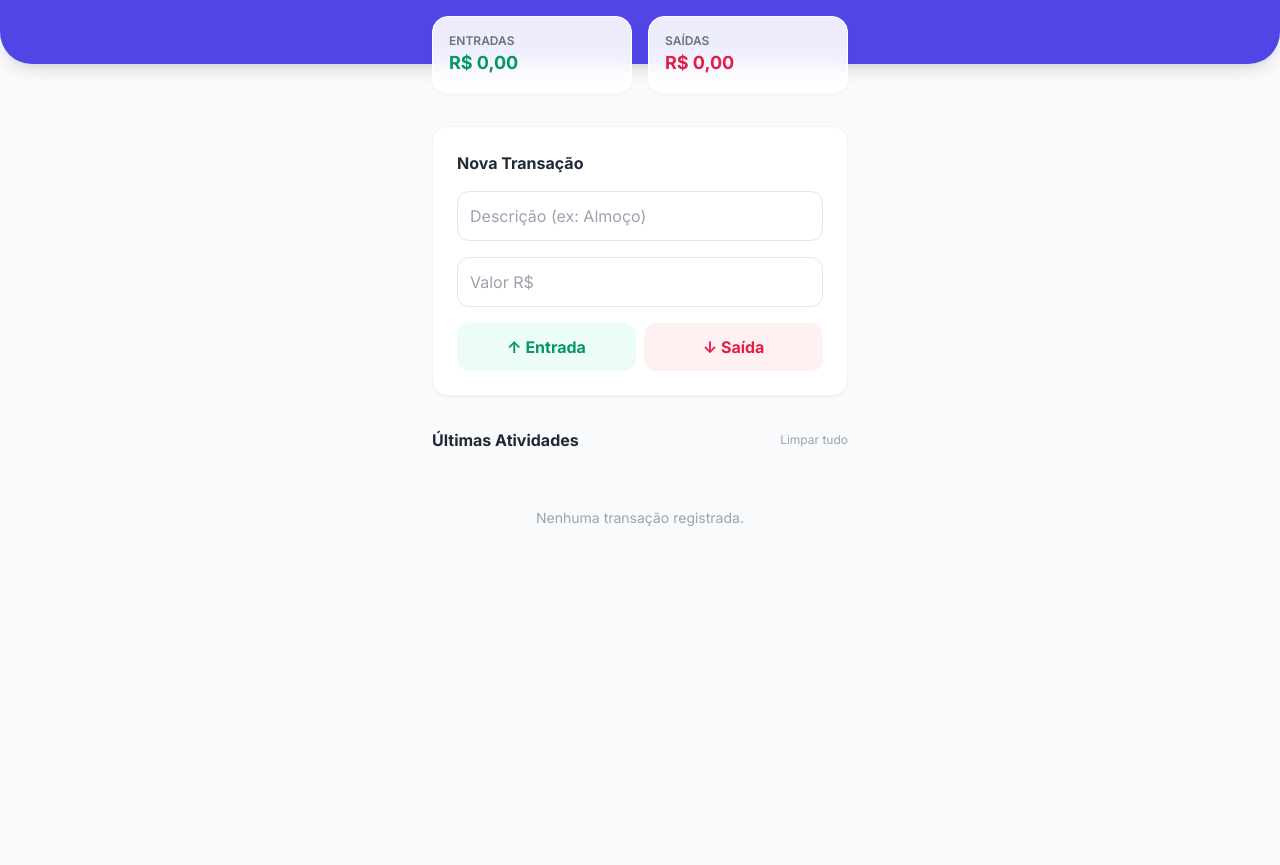
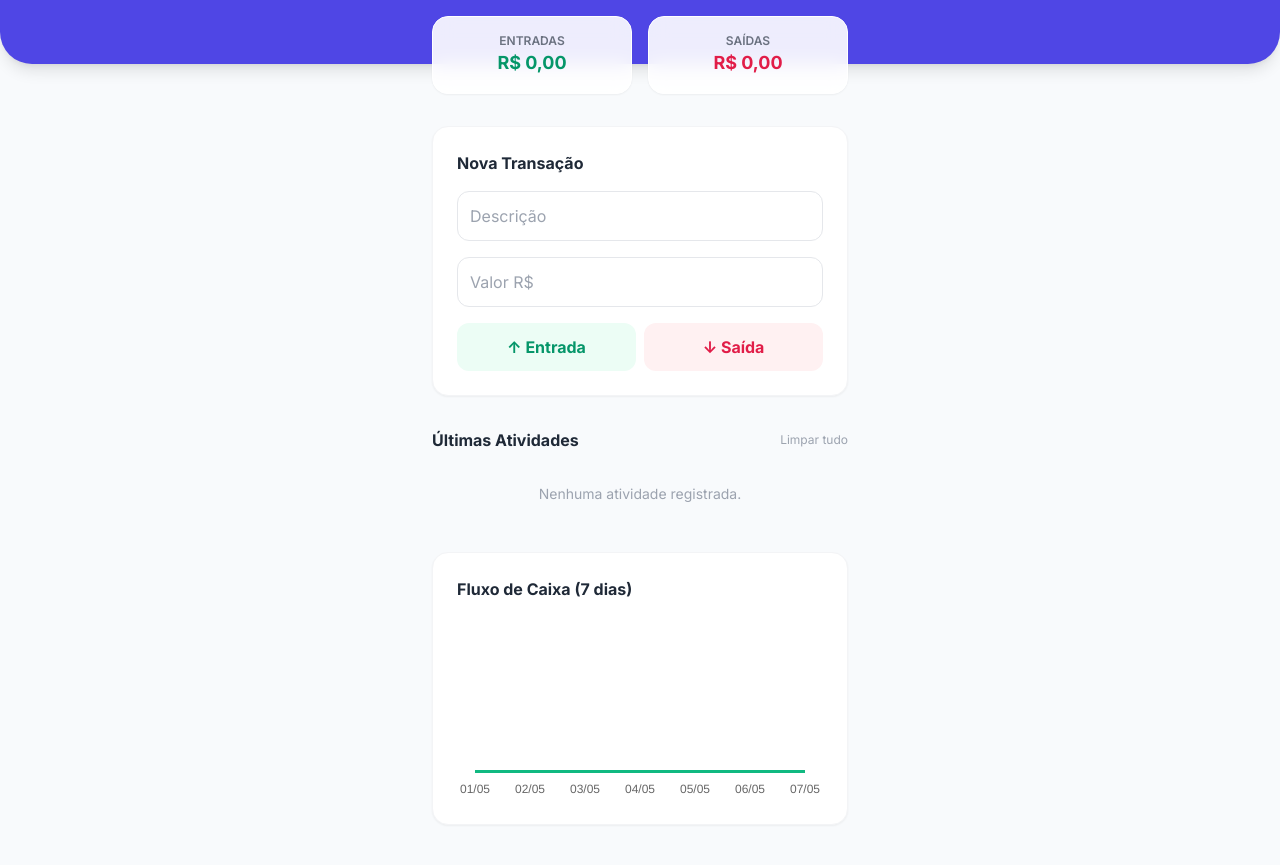
Before and after one commit to Carlosluthyere/gestaofinanceira, a plain HTML site: page index.html in a window 1280 px wide. Shown: the part 96-961 px from the top of the page. Before the commit the page ends 800 px from the top, so only its background shows below. Drawn offline with nearby package versions, Linux system fonts and the light colour scheme.

Commit message:
Add files via upload

```diff
--- a/index.html
+++ b/index.html
@@ -3,8 +3,9 @@
 <head>
     <meta charset="UTF-8">
     <meta name="viewport" content="width=device-width, initial-scale=1.0">
-    <title>Finanças Pro</title>
+    <title>Finanças Pro v2</title>
     <script src="https://cdn.tailwindcss.com"></script>
+    <script src="https://cdn.jsdelivr.net/npm/chart.js"></script>
     <link href="https://fonts.googleapis.com/css2?family=Inter:wght@400;600;700&display=swap" rel="stylesheet">
     <style>
         body { font-family: 'Inter', sans-serif; background-color: #f8fafc; }
@@ -13,63 +14,83 @@
 </head>
 <body class="pb-10">
 
-    <!-- Header / Saldo -->
-    <div class="bg-indigo-600 p-6 pb-20 rounded-b-[2rem] shadow-lg">
+    <div class="bg-indigo-600 p-6 pb-20 rounded-b-[2rem] shadow-lg text-center">
         <div class="max-w-md mx-auto flex justify-between items-center text-white">
-            <div>
+            <div class="text-left">
                 <p class="text-indigo-200 text-sm">Saldo Total</p>
                 <h1 id="total-balance" class="text-3xl font-bold">R$ 0,00</h1>
             </div>
             <div class="bg-indigo-500 p-3 rounded-full">
-                <svg xmlns="http://www.w3.org/2000/svg" class="h-6 w-6" fill="none" viewBox="0 0 24 24" stroke="currentColor">
-                    <path stroke-linecap="round" stroke-linejoin="round" stroke-width="2" d="User12 19l-7-7 7-7m5 14l-7-7 7-7" />
+                <svg xmlns="http://www.w3.org/2000/svg" class="h-6 w-6 text-white" fill="none" viewBox="0 0 24 24" stroke="currentColor">
+                    <path stroke-linecap="round" stroke-linejoin="round" stroke-width="2" d="M12 8c-1.657 0-3 .895-3 2s1.343 2 3 2 3 .895 3 2-1.343 2-3 2m0-8c1.11 0 2.08.402 2.599 1M12 8V7m0 1v8m0 0v1m0-1c-1.11 0-2.08-.402-2.599-1M21 12a9 9 0 11-18 0 9 9 0 0118 0z" />
                 </svg>
             </div>
         </div>
     </div>
 
-    <!-- Cards de Resumo -->
     <div class="max-w-md mx-auto px-4 -mt-12 grid grid-cols-2 gap-4">
         <div class="glass p-4 rounded-2xl shadow-sm border border-white">
-            <p class="text-gray-500 text-xs uppercase font-semibold">Entradas</p>
-            <p id="total-income" class="text-emerald-600 font-bold text-lg">R$ 0,00</p>
+            <p class="text-gray-500 text-xs uppercase font-semibold text-center">Entradas</p>
+            <p id="total-income" class="text-emerald-600 font-bold text-lg text-center">R$ 0,00</p>
         </div>
         <div class="glass p-4 rounded-2xl shadow-sm border border-white">
-            <p class="text-gray-500 text-xs uppercase font-semibold">Saídas</p>
-            <p id="total-expense" class="text-rose-600 font-bold text-lg">R$ 0,00</p>
+            <p class="text-gray-500 text-xs uppercase font-semibold text-center">Saídas</p>
+            <p id="total-expense" class="text-rose-600 font-bold text-lg text-center">R$ 0,00</p>
         </div>
     </div>
 
-    <!-- Formulário de Transação -->
     <div class="max-w-md mx-auto mt-8 px-4">
         <div class="bg-white p-6 rounded-2xl shadow-sm border border-gray-100">
             <h3 class="text-gray-800 font-bold mb-4">Nova Transação</h3>
             <div class="space-y-4">
-                <input type="text" id="desc" placeholder="Descrição (ex: Almoço)" class="w-full p-3 rounded-xl border border-gray-200 focus:ring-2 focus:ring-indigo-500 outline-none transition-all">
-                <input type="number" id="amount" placeholder="Valor R$" class="w-full p-3 rounded-xl border border-gray-200 focus:ring-2 focus:ring-indigo-500 outline-none transition-all">
-
+                <input type="text" id="desc" placeholder="Descrição" class="w-full p-3 rounded-xl border border-gray-200 outline-none focus:ring-2 focus:ring-indigo-500">
+                <input type="number" id="amount" placeholder="Valor R$" class="w-full p-3 rounded-xl border border-gray-200 outline-none focus:ring-2 focus:ring-indigo-500">
                 <div class="flex gap-2">
-                    <button onclick="addTransaction('income')" class="flex-1 bg-emerald-50 text-emerald-600 font-bold py-3 rounded-xl hover:bg-emerald-100 transition">↑ Entrada</button>
-                    <button onclick="addTransaction('expense')" class="flex-1 bg-rose-50 text-rose-600 font-bold py-3 rounded-xl hover:bg-rose-100 transition">↓ Saída</button>
+                    <button onclick="addTransaction('income')" class="flex-1 bg-emerald-50 text-emerald-600 font-bold py-3 rounded-xl hover:bg-emerald-100 transition-colors">↑ Entrada</button>
+                    <button onclick="addTransaction('expense')" class="flex-1 bg-rose-50 text-rose-600 font-bold py-3 rounded-xl hover:bg-rose-100 transition-colors">↓ Saída</button>
                 </div>
             </div>
         </div>
     </div>
 
-    <!-- Lista de Transações -->
     <div class="max-w-md mx-auto mt-8 px-4">
         <div class="flex justify-between items-center mb-4">
             <h3 class="text-gray-800 font-bold">Últimas Atividades</h3>
             <button onclick="clearAll()" class="text-xs text-gray-400 hover:text-rose-500">Limpar tudo</button>
         </div>
-        <div id="transaction-list" class="space-y-3">
-            <!-- As transações aparecerão aqui -->
-            <p class="text-center text-gray-400 py-10 text-sm">Nenhuma transação registrada.</p>
+        <div id="transaction-list" class="space-y-3 mb-8">
+            </div>
+    </div>
+
+    <div class="max-w-md mx-auto px-4 mt-4">
+        <div class="bg-white p-6 rounded-2xl shadow-sm border border-gray-100">
+            <h3 class="text-gray-800 font-bold mb-4">Fluxo de Caixa (7 dias)</h3>
+            <canvas id="cashFlowChart" height="150"></canvas>
         </div>
     </div>
 
     <script>
         let transactions = JSON.parse(localStorage.getItem('my_finances')) || [];
+        let chartInstance = null;
+
+        function addTransaction(type) {
+            const desc = document.getElementById('desc').value;
+            const amount = document.getElementById('amount').value;
+            const date = new Date().toISOString().split('T')[0];
+
+            if (!desc || !amount) return alert("Por favor, preencha a descrição e o valor.");
+
+            transactions.unshift({
+                desc,
+                amount: parseFloat(amount),
+                type,
+                date
+            });
+
+            document.getElementById('desc').value = '';
+            document.getElementById('amount').value = '';
+            updateUI();
+        }
 
         function updateUI() {
             const list = document.getElementById('transaction-list');
@@ -78,26 +99,21 @@
             const expenseEl = document.getElementById('total-expense');
 
             list.innerHTML = '';
-
-            let income = 0;
-            let expense = 0;
+            let income = 0, expense = 0;
 
             transactions.forEach((t, index) => {
                 const isIncome = t.type === 'income';
-                const amount = parseFloat(t.amount);
-
-                if (isIncome) income += amount;
-                else expense += amount;
+                if (isIncome) income += t.amount; else expense += t.amount;
 
                 list.innerHTML += `
                     <div class="flex items-center justify-between bg-white p-4 rounded-xl shadow-sm border-l-4 ${isIncome ? 'border-emerald-500' : 'border-rose-500'}">
                         <div>
                             <p class="text-sm font-semibold text-gray-800">${t.desc}</p>
-                            <p class="text-xs text-gray-400">${new Date().toLocaleDateString()}</p>
+                            <p class="text-xs text-gray-400">${new Date(t.date).toLocaleDateString('pt-BR')}</p>
                         </div>
                         <div class="text-right">
                             <p class="font-bold ${isIncome ? 'text-emerald-600' : 'text-rose-600'}">
-                                ${isIncome ? '+' : '-'} R$ ${amount.toLocaleString('pt-BR', {minimumFractionDigits: 2})}
+                                ${isIncome ? '+' : '-'} R$ ${t.amount.toLocaleString('pt-BR', {minimumFractionDigits: 2})}
                             </p>
                             <button onclick="remove(${index})" class="text-[10px] text-gray-300 hover:text-rose-500 uppercase font-bold">Remover</button>
                         </div>
@@ -105,28 +121,55 @@
                 `;
             });
 
-            const total = income - expense;
-            balanceEl.innerText = `R$ ${total.toLocaleString('pt-BR', {minimumFractionDigits: 2})}`;
+            if (transactions.length === 0) {
+                list.innerHTML = '<p class="text-center text-gray-400 py-4 text-sm">Nenhuma atividade registrada.</p>';
+            }
+
+            balanceEl.innerText = `R$ ${(income - expense).toLocaleString('pt-BR', {minimumFractionDigits: 2})}`;
             incomeEl.innerText = `R$ ${income.toLocaleString('pt-BR', {minimumFractionDigits: 2})}`;
             expenseEl.innerText = `R$ ${expense.toLocaleString('pt-BR', {minimumFractionDigits: 2})}`;
 
             localStorage.setItem('my_finances', JSON.stringify(transactions));
-
-            if (transactions.length === 0) {
-                list.innerHTML = '<p class="text-center text-gray-400 py-10 text-sm">Nenhuma transação registrada.</p>';
-            }
+            updateChart();
         }
 
-        function addTransaction(type) {
-            const desc = document.getElementById('desc').value;
-            const amount = document.getElementById('amount').value;
+        function updateChart() {
+            const ctx = document.getElementById('cashFlowChart').getContext('2d');
 
-            if (!desc || !amount) return alert("Preencha todos os campos!");
+            // Gerar labels dos últimos 7 dias
+            const last7Days = [...Array(7)].map((_, i) => {
+                const d = new Date();
+                d.setDate(d.getDate() - i);
+                return d.toISOString().split('T')[0];
+            }).reverse();
 
-            transactions.unshift({ desc, amount, type });
-            document.getElementById('desc').value = '';
-            document.getElementById('amount').value = '';
-            updateUI();
+            const dataIn = last7Days.map(day =>
+                transactions.filter(t => t.date === day && t.type === 'income').reduce((sum, t) => sum + t.amount, 0)
+            );
+            const dataOut = last7Days.map(day =>
+                transactions.filter(t => t.date === day && t.type === 'expense').reduce((sum, t) => sum + t.amount, 0)
+            );
+
+            if (chartInstance) chartInstance.destroy();
+
+            chartInstance = new Chart(ctx, {
+                type: 'line',
+                data: {
+                    labels: last7Days.map(d => d.split('-').reverse().slice(0,2).join('/')),
+                    datasets: [
+                        { label: 'Entradas', data: dataIn, borderColor: '#10b981', tension: 0.4, fill: false, pointRadius: 0 },
+                        { label: 'Saídas', data: dataOut, borderColor: '#f43f5e', tension: 0.4, fill: false, pointRadius: 0 }
+                    ]
+                },
+                options: {
+                    responsive: true,
+                    plugins: { legend: { display: false } },
+                    scales: {
+                        y: { beginAtZero: true, display: false },
+                        x: { grid: { display: false } }
+                    }
+                }
+            });
         }
 
         function remove(index) {
@@ -141,6 +184,7 @@
             }
         }
 
+        // Inicialização
         updateUI();
     </script>
 </body>
```
